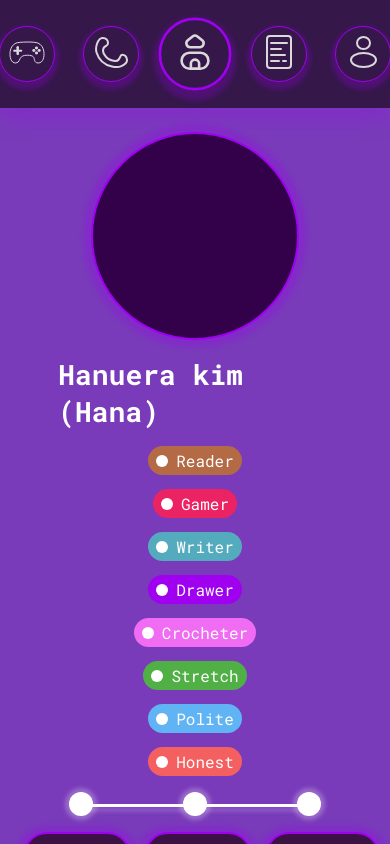
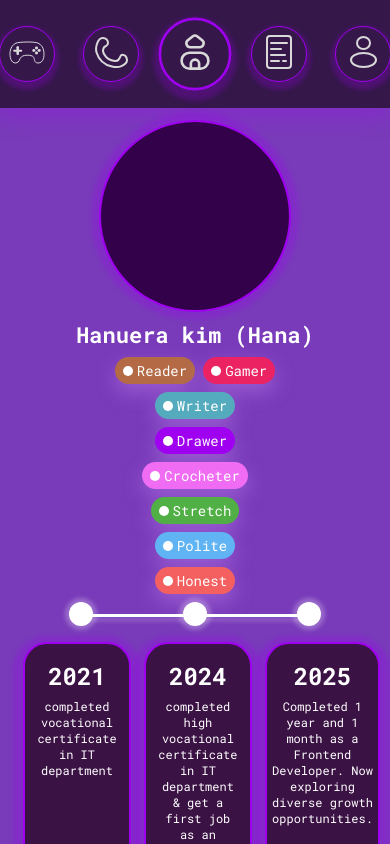
Before and after one commit to honnohoney/portfolioV2, an Angular app in the folder portfolio/: page /about in a window 390 px wide. Shown: the top 844 px of the page. Built offline with nearby package versions, Linux system fonts and the light colour scheme.

Commit message:
adding tag shadow animation, adjust responsive PC small screen

```diff
--- a/portfolio/src/app/components/pages/about-me-page/about-me-page.scss
+++ b/portfolio/src/app/components/pages/about-me-page/about-me-page.scss
@@ -35,16 +35,59 @@
           align-items: center;
           border-radius: 24px;
           padding: 4px 8px;
+          animation: tagShadowPulse 3s ease-in-out infinite;
+          box-shadow: 0 8px 20px 0 rgba($light-purple-color, 0.25);
           .circle {
             width: 12px;
             height: 12px;
-            min-width: 8px;
+            min-width: 12px;
             border-radius: 50%;
             background-color: $white-color;
           }
         }
       }
-      //   .timeline-container {}
     }
   }
 }
+
+@media  #{$media-m} {
+  :host {
+    .about-me-page-container {
+      padding: 12px;
+      .about-me-page-body {
+        gap: 8px;
+        .profile-picture {
+          width: 12em;
+          height: 12em;
+        }
+        .title-name {
+          font-size: 22px;
+        }
+        .tag-group {
+          gap: 8px;
+          .tag {
+            font-size: 14px;
+            gap: 4px;
+            .circle {
+              width: 10px;
+              height: 10px;
+              min-width: 10px;
+            }
+          }
+        }
+      }
+    }
+  }
+}
+
+@keyframes tagShadowPulse {
+  0% {
+    box-shadow: 0 8px 20px 0 rgba($light-purple-color, 0.25);
+  }
+  50% {
+    box-shadow: 0 8px 20px 0 rgba($light-purple-color, 0.5);
+  }
+  100% {
+    box-shadow: 0 8px 20px 0 rgba($light-purple-color, 0.25);
+  }
+}
```
